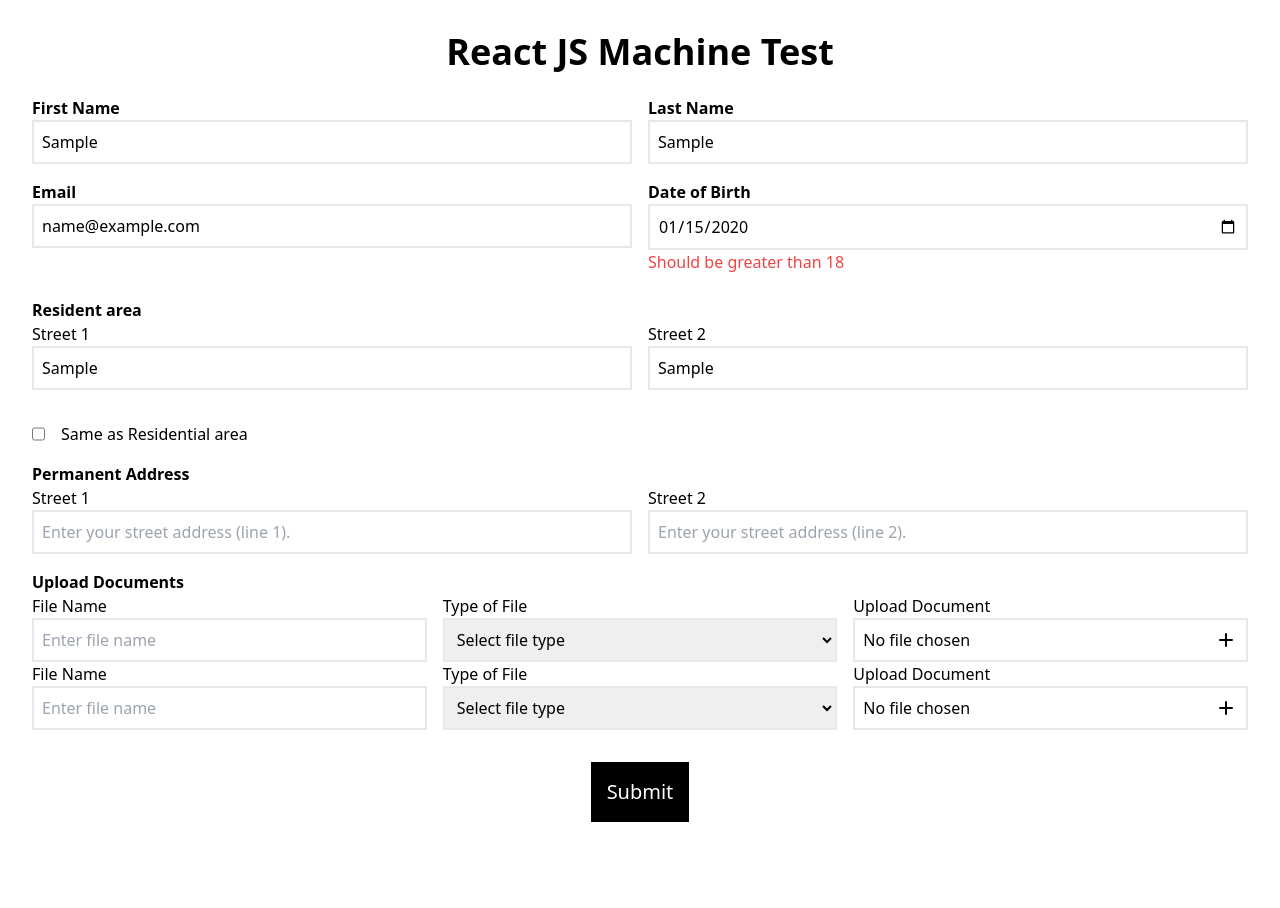
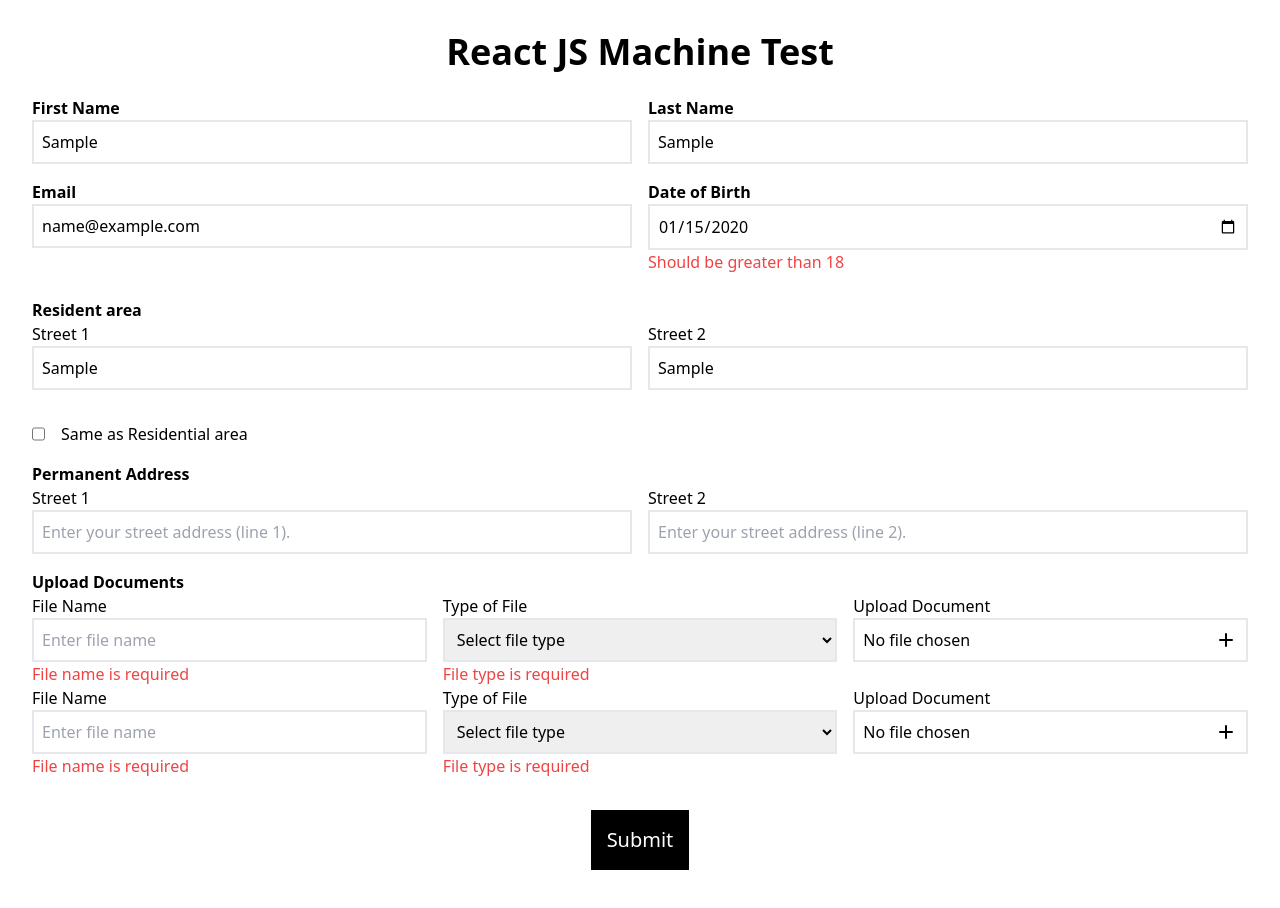
Before and after one commit to AnkushThakur08/bizdesire, a React (Vite) app: page / in a window 1280 px wide. Both pictures are taken after typing "Sample", "Sample", "name@example.com", "2020-01-15", "Sample", "Sample" into the empty fields and a click on the button "Submit". Shown: the top 908 px of the page. Before the commit the page ends 886 px from the top, so only its background shows below. Built offline with nearby package versions, Linux system fonts and the light colour scheme.

Commit message:
Upload Files

```diff
--- a/src/components/documentUploadForm/index.tsx
+++ b/src/components/documentUploadForm/index.tsx
@@ -2,32 +2,43 @@ import React from "react";
 import { Field, ErrorMessage } from "formik";
 
 interface IDocumentUploadFormProps {
-  handleChange: (event: React.ChangeEvent<HTMLInputElement>) => void;
+  values: {
+    fileType: string;
+    fileType2: string;
+  };
   handleFileChange: (event: React.ChangeEvent<HTMLInputElement>) => void;
   selectedFile: File | null;
 }
 
-const DocumentUploadForm: React.FC<IDocumentUploadFormProps> = ({ handleChange, handleFileChange, selectedFile }) => {
+const DocumentUploadForm: React.FC<IDocumentUploadFormProps> = ({ handleFileChange, selectedFile, values }) => {
+  console.log(values, "check");
+  console.log(selectedFile, "selectedFile");
+
   return (
     <>
+      <div>
         <h1 className="flex align-start font-bold mt-4">Upload Documents</h1>
         <div className="grid grid-cols-3 gap-4">
           <div className="flex flex-col">
             <label className="flex align-start" htmlFor="fileName">
               File Name
             </label>
-          <Field className="border-2 p-2" id="fileName" name="documents.fileName" placeholder="Enter file name" />
+            <Field className="border-2 p-2" id="fileName" name="fileName" placeholder="Enter file name" />
+            <ErrorMessage name="fileName" component="div" className="text-red-500 text-left" />
           </div>
+
           <div className="flex flex-col">
             <label className="flex align-start" htmlFor="fileType">
               Type of File
             </label>
-          <Field as="select" className="border-2 p-2" id="fileType" name="documents.fileType" placeholder="Select file type">
+            <Field as="select" className="border-2 p-2" id="fileType" name="fileType" placeholder="Select file type">
               <option value="">Select file type</option>
               <option value="PDF">PDF</option>
-            <option value="Image">Image</option>
+              <option value="Img">Image</option>
             </Field>
+            <ErrorMessage name="fileType" component="div" className="text-red-500 text-left" />
           </div>
+
           <div className="flex flex-col">
             <label className="flex align-start">Upload Document</label>
             <div className="border-2 p-2 flex justify-between items-center">
@@ -37,27 +48,40 @@ const DocumentUploadForm: React.FC<IDocumentUploadFormProps> = ({ handleChange,
                   <path strokeLinecap="round" strokeLinejoin="round" strokeWidth={2} d="M12 6v6m0 0v6m0-6h6m-6 0H6" />
                 </svg>
               </label>
-            <input id="uploadFile" name="uploadFile" type="file" className="hidden" onChange={handleFileChange} />
+              <input
+                id="uploadFile"
+                name="uploadFile"
+                type="file"
+                className="hidden"
+                accept={values.fileType === "PDF" ? ".pdf" : values.fileType === "Img" ? ".png" : ""}
+                onChange={handleFileChange}
+              />
             </div>
           </div>
         </div>
+      </div>
+
+      <div>
         <div className="grid grid-cols-3 gap-4">
           <div className="flex flex-col">
-          <label className="flex align-start" htmlFor="fileName">
+            <label className="flex align-start" htmlFor="fileName2">
               File Name
             </label>
-          <Field className="border-2 p-2" id="fileName" name="documents.fileName" placeholder="Enter file name" />
+            <Field className="border-2 p-2" id="fileName2" name="fileName2" placeholder="Enter file name" />
+            <ErrorMessage name="fileName2" component="div" className="text-red-500 text-left" />
           </div>
           <div className="flex flex-col">
-          <label className="flex align-start" htmlFor="fileType">
+            <label className="flex align-start" htmlFor="fileType2">
               Type of File
             </label>
-          <Field as="select" className="border-2 p-2" id="fileType" name="documents.fileType" placeholder="Select file type">
+            <Field as="select" className="border-2 p-2" id="fileType2" name="fileType2" placeholder="Select file type">
               <option value="">Select file type</option>
               <option value="PDF">PDF</option>
               <option value="Image">Image</option>
             </Field>
+            <ErrorMessage name="fileType2" component="div" className="text-red-500 text-left" />
           </div>
+
           <div className="flex flex-col">
             <label className="flex align-start">Upload Document</label>
             <div className="border-2 p-2 flex justify-between items-center">
@@ -67,7 +91,15 @@ const DocumentUploadForm: React.FC<IDocumentUploadFormProps> = ({ handleChange,
                   <path strokeLinecap="round" strokeLinejoin="round" strokeWidth={2} d="M12 6v6m0 0v6m0-6h6m-6 0H6" />
                 </svg>
               </label>
-            <input id="uploadFile" name="uploadFile" type="file" className="hidden" onChange={handleFileChange} />
+              <input
+                id="uploadFile"
+                name="uploadFile"
+                type="file"
+                className="hidden"
+                accept={values.fileType2 === "PDF" ? ".pdf" : values.fileType === "Img" ? ".png" : ""}
+                onChange={handleFileChange}
+              />
+            </div>
           </div>
         </div>
       </div>
--- a/src/components/userForm/index.tsx
+++ b/src/components/userForm/index.tsx
@@ -9,6 +9,7 @@ import DocumentUploadForm from "../documentUploadForm";
 
 const UserForm: React.FC = () => {
   const [selectedFile, setSelectedFile] = useState<File | null>(null);
+  const [selectedFileTwo, setSelectedFileTwo] = useState<File | null>(null);
   const [sameAsResidential, setSameAsResidential] = useState<boolean>(false);
 
   const initialValues: IuserFormRequest = {
@@ -21,6 +22,10 @@ const UserForm: React.FC = () => {
     sameAsResidential: false,
     permanentStreet1: "",
     permanentStreet2: "",
+    fileName: "",
+    fileType: "",
+    fileName2: "",
+    fileType2: "",
   };
 
   const validationSchema = Yup.object().shape({
@@ -35,6 +40,10 @@ const UserForm: React.FC = () => {
     }),
     street1: Yup.string().required("Street 1 is required"),
     street2: Yup.string().required("Street 2 is required"),
+    fileName: Yup.string().required("File name is required"),
+    fileType: Yup.string().required("File type is required"),
+    fileName2: Yup.string().required("File name is required"),
+    fileType2: Yup.string().required("File type is required"),
   });
 
   const userForm = useFormik<IuserFormRequest>({
@@ -75,8 +84,7 @@ const UserForm: React.FC = () => {
 
             <AddressForm handleCheckboxChange={handleCheckboxChange} sameAsResidential={sameAsResidential} />
 
-            <DocumentUploadForm selectedFile={selectedFile} handleChange={userForm.handleChange} handleFileChange={handleFileChange} />
-
+            <DocumentUploadForm values={userForm.values} selectedFile={selectedFile} handleFileChange={handleFileChange} />
             <button className="p-4 bg-black text-white m-8 text-xl" type="submit">
               Submit
             </button>
--- a/src/utils/IUserFormRequest.ts
+++ b/src/utils/IUserFormRequest.ts
@@ -8,4 +8,8 @@ export interface IuserFormRequest {
   sameAsResidential: boolean;
   permanentStreet1: string;
   permanentStreet2: string;
+  fileName: string;
+  fileType: string;
+  fileName2: string;
+  fileType2: string;
 }
```
Lines whose indentation alone changed are shown as unchanged.
